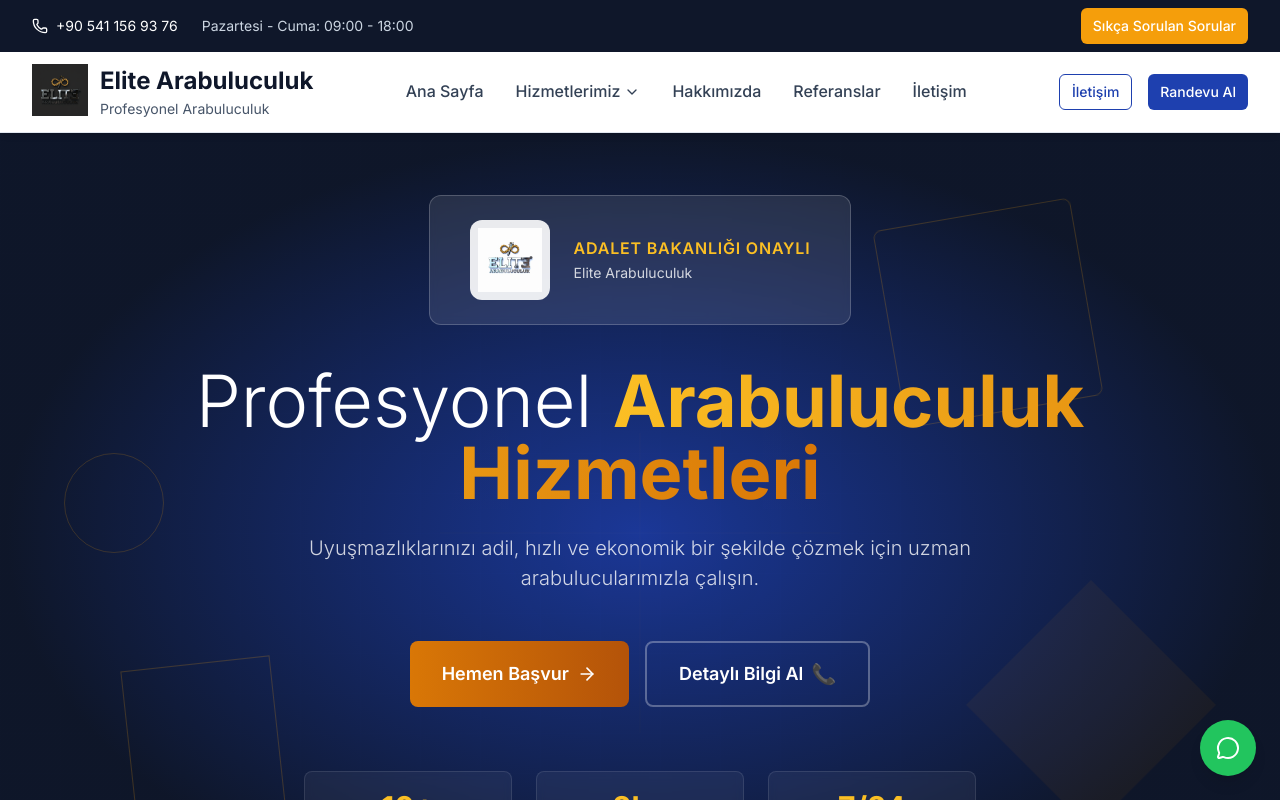
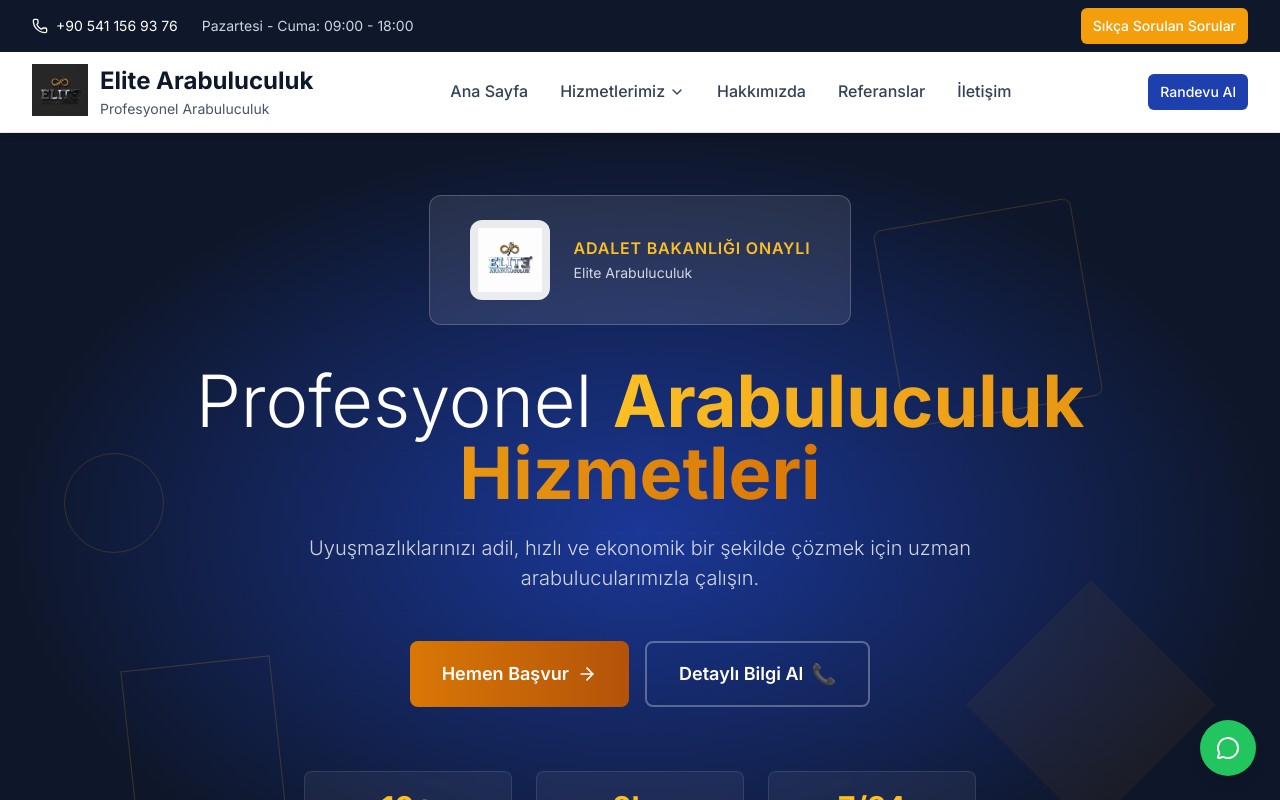
Before and after one commit to dpamuklu/elite-arabuluculuk, a Next.js app: page / in a window 1280 px wide. Shown: the top 800 px of the page. Built offline with nearby package versions, Linux system fonts and the light colour scheme.

Commit message:
header fix

```diff
--- a/src/components/layout/Header.tsx
+++ b/src/components/layout/Header.tsx
@@ -156,9 +156,6 @@ export default function Header() {
 
           {/* CTA Button */}
           <div className="hidden md:flex items-center space-x-4">
-            <Button variant="outline" size="sm" asChild>
-              <Link href="/iletisim">İletişim</Link>
-            </Button>
             <Button variant="default" size="sm" asChild>
               <Link href="/iletisim">Randevu Al</Link>
             </Button>
```
